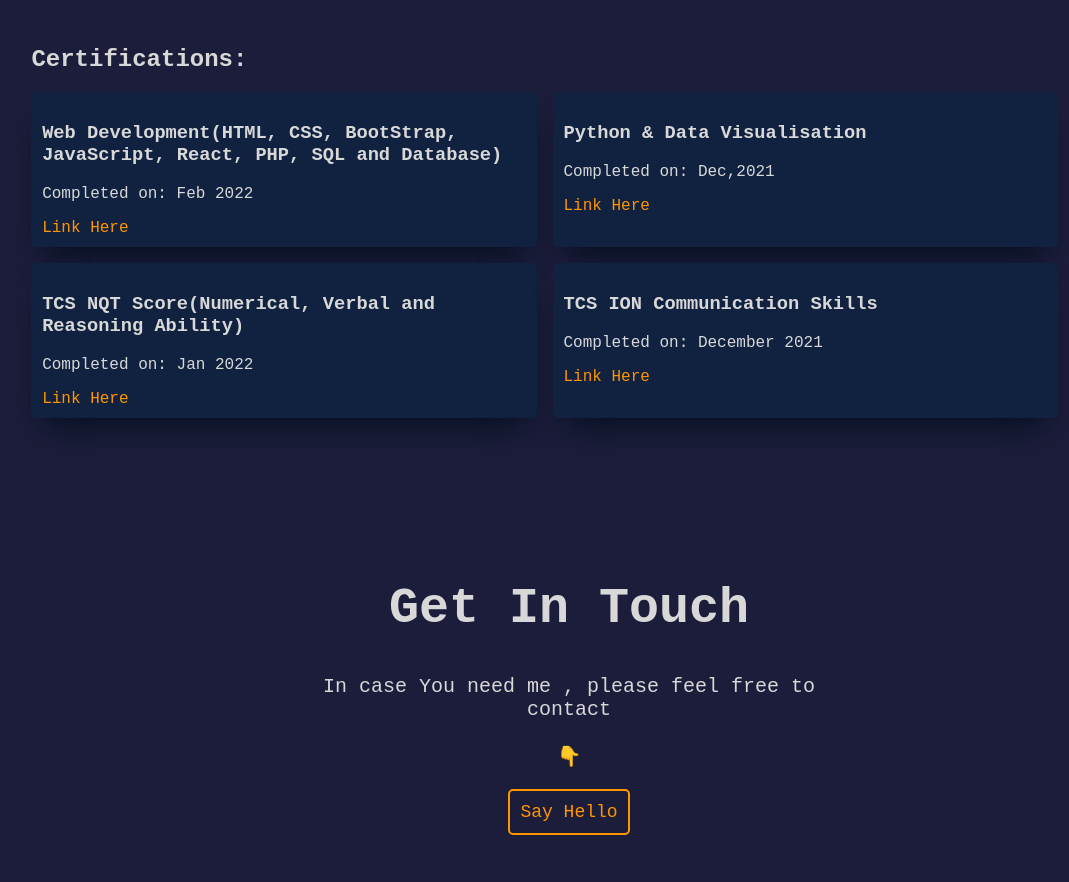
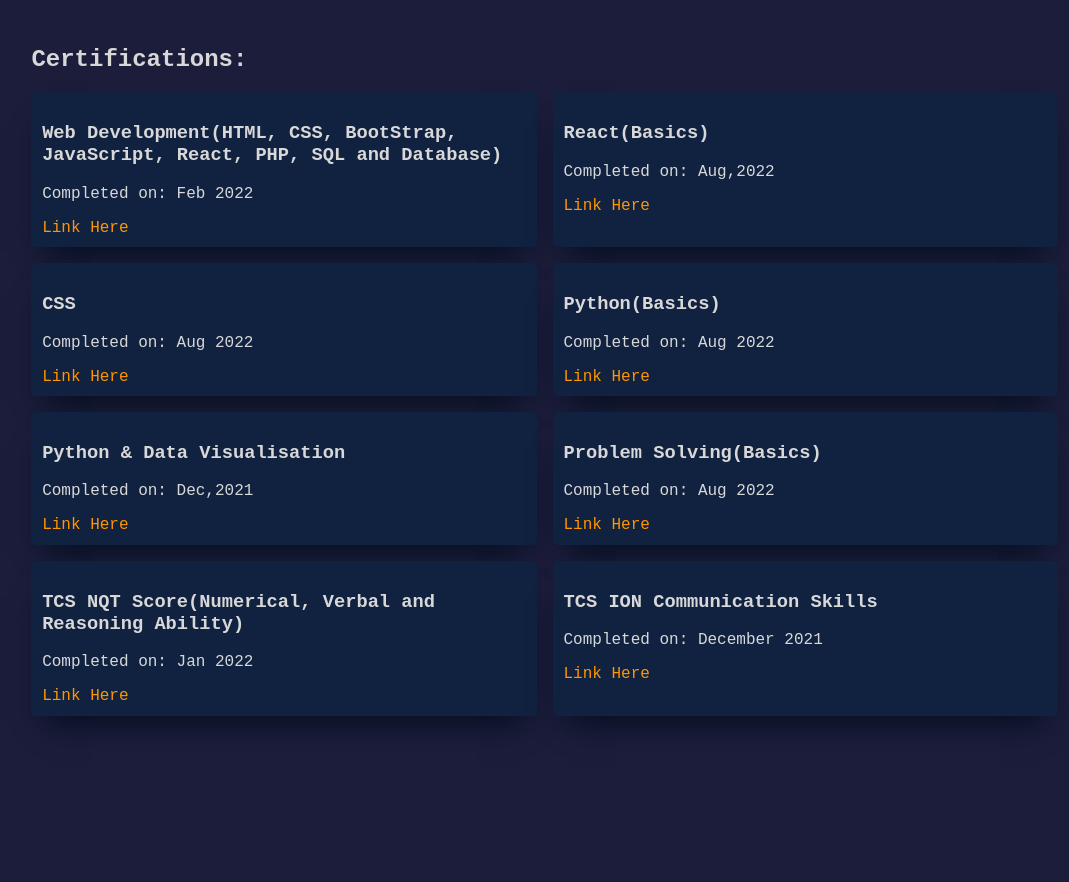
Before and after one commit to ihappysoni/hs, a React (Create React App) app: page / in a window 1280 px wide. Shown: the part 4520-5402 px from the top of the page, without its empty margins (71-1140 px from the left). Built offline with nearby package versions, Linux system fonts and the light colour scheme.

Commit message:
hey happy

```diff
--- a/src/components/Projects/Projects.css
+++ b/src/components/Projects/Projects.css
@@ -170,6 +170,7 @@
     gap: 1rem;
   } */
   .otherProjectsContainer{
+    box-sizing: border-box;
     display: flex;
     flex-direction: column;
     justify-content: center;
@@ -178,13 +179,13 @@
   }
 
   .otherProject {
-    width: 80%;
+    width: 100%;
+    padding: 2vw;
     text-align: center;
     display: inline;
-    text-align: left;
   }
   .otherProjectsImg {
-    width: 70%;
+    width: 98%;
   }
   .otherProjects h2 {
     font-size: 20px;
--- a/src/components/Resume/Resume.jsx
+++ b/src/components/Resume/Resume.jsx
@@ -53,10 +53,60 @@
             </a>
           </div>
           <div>
+            <h3>React(Basics)</h3>
+            <p>Completed on: Aug,2022</p>
+            <a
+              href="https://www.hackerrank.com/certificates/89045eec724f"
+              target="_blank"
+              rel="noreferrer"
+            >
+              Link Here
+            </a>
+          </div>
+          <div>
+            <h3>
+            CSS
+            </h3>
+            <p>Completed on: Aug 2022</p>
+            <a
+              href="https://www.hackerrank.com/certificates/9278edfcf7ac"
+              target="_blank"
+              rel="noreferrer"
+            >
+              Link Here
+            </a>
+          </div>
+          <div>
+            <h3>
+            Python(Basics)
+            </h3>
+            <p>Completed on: Aug 2022</p>
+            <a
+              href="https://www.hackerrank.com/certificates/d2784c7ae423"
+              target="_blank"
+              rel="noreferrer"
+            >
+              Link Here
+            </a>
+          </div>
+          <div>
             <h3>Python & Data Visualisation</h3>
             <p>Completed on: Dec,2021</p>
             <a
               href="https://www.cert.shapeai.tech/verify/1BGd7r"
+              target="_blank"
+              rel="noreferrer"
+            >
+              Link Here
+            </a>
+          </div>
+          <div>
+            <h3>
+            Problem Solving(Basics)
+            </h3>
+            <p>Completed on: Aug 2022</p>
+            <a
+              href="https://www.hackerrank.com/certificates/7635bb81084b"
               target="_blank"
               rel="noreferrer"
             >
```
